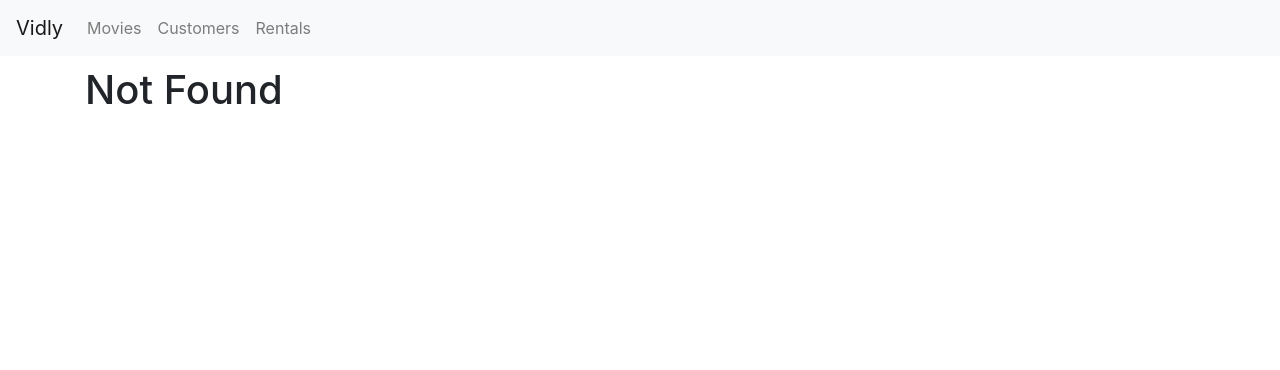
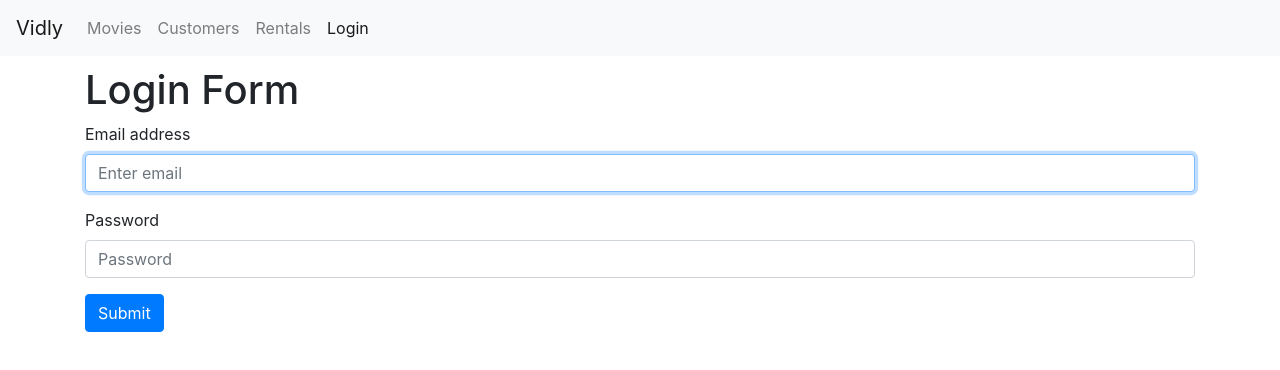
Before and after one commit to Mnabawy/vidly, a React (Create React App) app: page /login in a window 1280 px wide. Before the commit this address led to /not-found. Shown: the top 370 px of the page. Built offline with nearby package versions, Linux system fonts and the light colour scheme.

Commit message:
handling multible inputs

```diff
--- a/package.json
+++ b/package.json
@@ -8,7 +8,9 @@
     "@testing-library/user-event": "^12.8.0",
     "bootstrap": "^4.1.1",
     "font-awesome": "^4.7.0",
+    "jquery": "^3.6.0",
     "lodash": "^4.17.21",
+    "popper.js": "^1.16.1",
     "prop-types": "^15.7.2",
     "react": "^17.0.1",
     "react-dom": "^17.0.1",
--- a/src/App.js
+++ b/src/App.js
@@ -12,6 +12,8 @@ import Rentals from "../src/components/rentals";
 import Customers from "../src/components/customers";
 import NotFound from "../src/components/notfound";
 import MovieForm from "../src/components/movieForm";
+import LoginForm from "./components/loginForm";
+import "./App.css";
 
 function App() {
   return (
@@ -19,6 +21,7 @@ function App() {
       <NabBar />
       <div className="container">
         <Switch>
+          <Route path="/login" component={LoginForm} />
           <Route path="/movies/:id" component={MovieForm} />
           <Route path="/movies" component={Movies} />
           <Route path="/customers" component={Customers} />
--- a/src/components/common/navbar.jsx
+++ b/src/components/common/navbar.jsx
@@ -25,14 +25,15 @@ const NabBar = () => {
           className="navbar-toggler"
           type="button"
           data-toggle="collapse"
-          data-target="#navbarNav"
-          aria-controls="navbarNav"
+          data-target="#navbarNavAltMarkup"
+          aria-controls="navbarNavAltMarkup"
           aria-expanded="false"
           aria-label="Toggle navigation"
         >
           <span className="navbar-toggler-icon"></span>
         </button>
-        <div class="collapse navbar-collapse" id="navbarNavdasdsa">
+
+        <div className="collapse navbar-collapse" id="navbarNavAltMarkup">
           <div className="navbar-nav">
             <NavLink className="nav-item nav-link" to="/movies">
               Movies
@@ -41,9 +42,12 @@ const NabBar = () => {
               Customers
             </NavLink>
 
-
             <NavLink className="nav-item nav-link" to="/rentals">
               Rentals
+            </NavLink>
+
+            <NavLink className="nav-item nav-link" to="/login">
+              Login
             </NavLink>
           </div>
         </div>
--- /dev/null
+++ b/src/components/loginForm.jsx
@@ -0,0 +1,70 @@
+import React, { Component } from "react";
+
+class LoginForm extends Component {
+  state = {
+    account: {
+      email: "",
+      password: "",
+    },
+  };
+
+  email = React.createRef();
+  password = React.createRef();
+
+  handleSubmit = (e) => {
+    e.preventDefault();
+    // let username = this.email.current.value;
+    // let pasword = this.password.current.value;
+
+    // console.log(`username : ${username} \npasword : ${pasword}`);
+  };
+
+  handleChange = ({currentTarget}) => {
+    let account = { ...this.state.account };
+    account[currentTarget.name] = currentTarget.value;
+    this.setState({ account: account });
+  };
+  render() {
+      const {account } = this.state
+    return (
+      <>
+        <h1>Login Form</h1>
+        <form onSubmit={this.handleSubmit}>
+          <div className="form-group">
+            <label htmlFor="Email1">Email address</label>
+            <input
+              autoFocus
+              value={account.email}
+              name="email"
+              onChange={this.handleChange}
+              ref={this.username}
+              type="email"
+              className="form-control"
+              id="Email1"
+              placeholder="Enter email"
+            />
+          </div>
+          <div className="form-group">
+            <label htmlFor="Password">Password</label>
+            <input
+              name="password"
+              value={account.passwod}
+              onChange={this.handleChange}
+              ref={this.password}
+              type="password"
+              className="form-control"
+              id="Password"
+              placeholder="Password"
+            />
+          </div>
+
+          <button type="submit" className="btn btn-primary">
+            Submit
+          </button>
+        </form>
+      </>
+    );
+  }
+}
+
+export default LoginForm;
--- a/src/index.js
+++ b/src/index.js
@@ -5,6 +5,7 @@ import App from "./App";
 import "bootstrap/dist/css/bootstrap.css";
 import "font-awesome/css/font-awesome.css";
 import { BrowserRouter as Router } from "react-router-dom";
+import "bootstrap";
 
 ReactDOM.render(
   <React.StrictMode>
```
Also changed, not shown: 1 other file (tests, documents, lock files or other folders).
